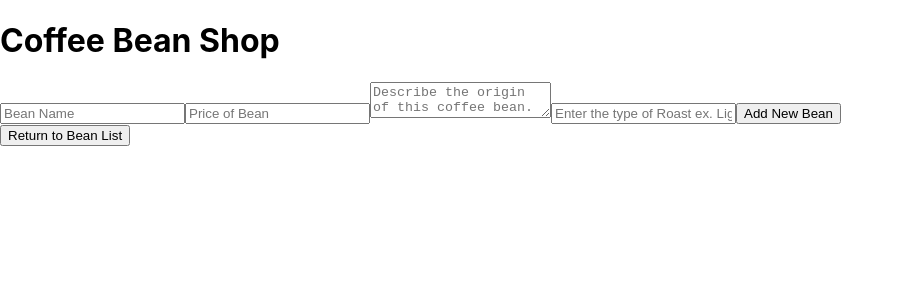
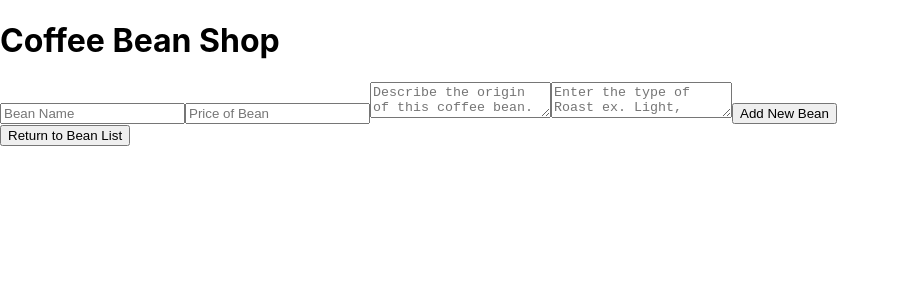
Before and after one commit to joeroaden/coffee-bean-tracker, a React (Create React App) app: page / in a window 1280 px wide. Both pictures are taken after a click on the button "Add Bean". Shown: the top 300 px of the page, without its empty margins (0-904 px from the left). Built offline with nearby package versions, Linux system fonts and the light colour scheme.

Commit message:
minor updates to test that update and delete functionality are working as designed

```diff
--- a/src/components/BeanControl.js
+++ b/src/components/BeanControl.js
@@ -1,6 +1,6 @@
 import React from "react";
 import NewBeanForm from './NewBeanForm';
-import BeanList from './Beanist';
+import BeanList from './BeanList';
 import BeanDetail from "./BeanDetail";
 import EditBeanForm from "./EditBeanForm";
 
@@ -42,7 +42,7 @@ class BeanControl extends React.Component {
   handleDeletingBean = (id) => {
     const newMainBeanList = this.state.mainBeanList.filter(bean=> bean.id !== id);
     this.setState({
-      mainBeanist: newMainBeanList,
+      mainBeanList: newMainBeanList,
       selectedBean: null
     });
   }
--- a/src/components/BeanDetail.js
+++ b/src/components/BeanDetail.js
@@ -7,8 +7,8 @@ function BeanDetail(props) {
     <React.Fragment>
       <h1>Bean Detail</h1>
       <h3>{bean.name} - ${bean.price}</h3>
-      <p><em>{bean.origin}</em></p>
-      <h4>{bean.roast}</h4>
+      <p>Origin:<em>{bean.origin}</em></p>
+      <h4>Roast:{bean.roast}</h4>
       <button onClick={ props.onClickingEdit }>Update Bean</button>
       <button onClick={() => onClickingDelete(bean.id) }>Delete Bean</button>
       <hr/>
--- a/src/components/ReusableForm.js
+++ b/src/components/ReusableForm.js
@@ -16,7 +16,7 @@ function ReusableForm(props){
         <textarea
           name='origin'
           placeholder='Describe the origin of this coffee bean.' />
-        <input type='text'
+        <textarea
           name='roast'
           placeholder='Enter the type of Roast ex. Light, Medium, Dark' />
         <button type='submit'>{props.buttonText}</button>
```
